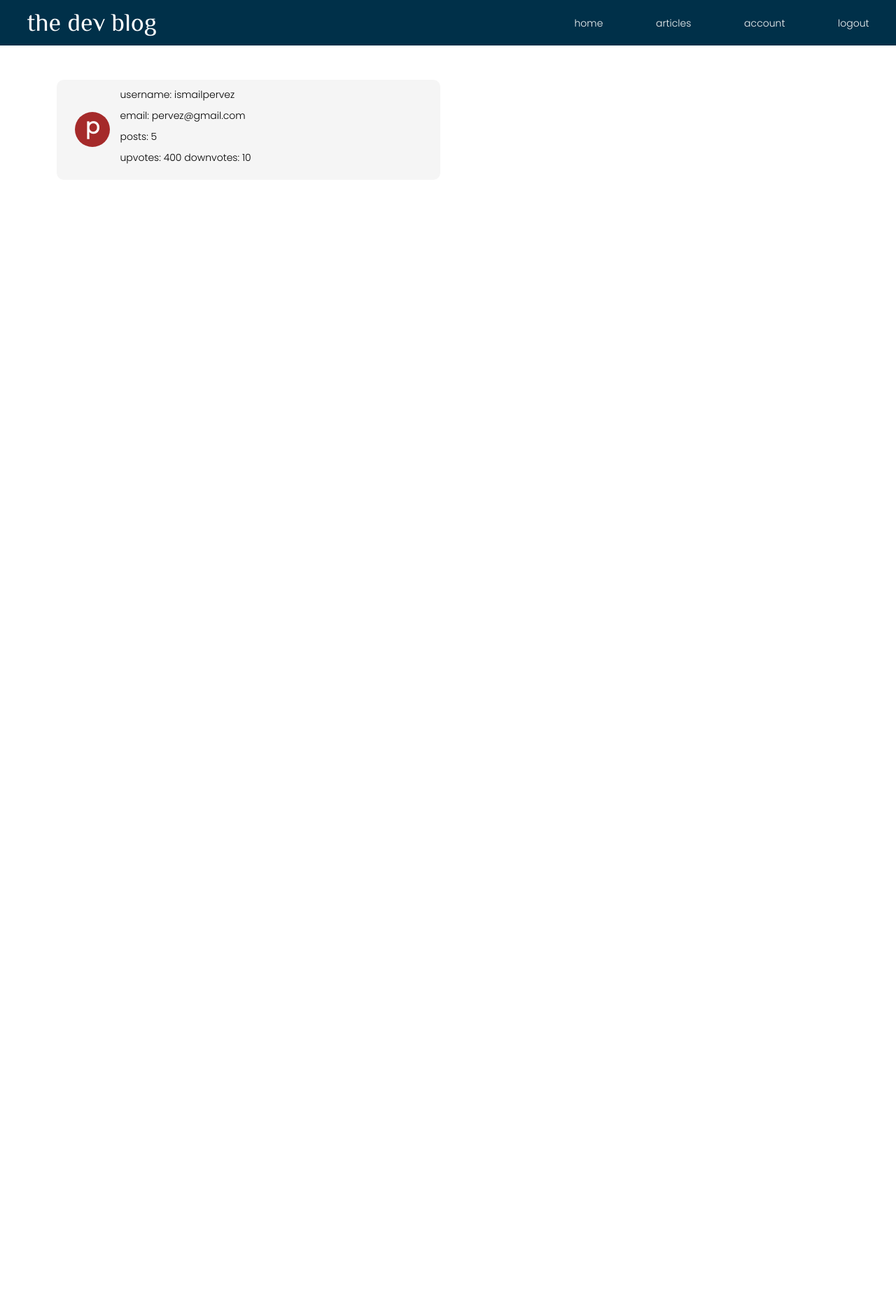
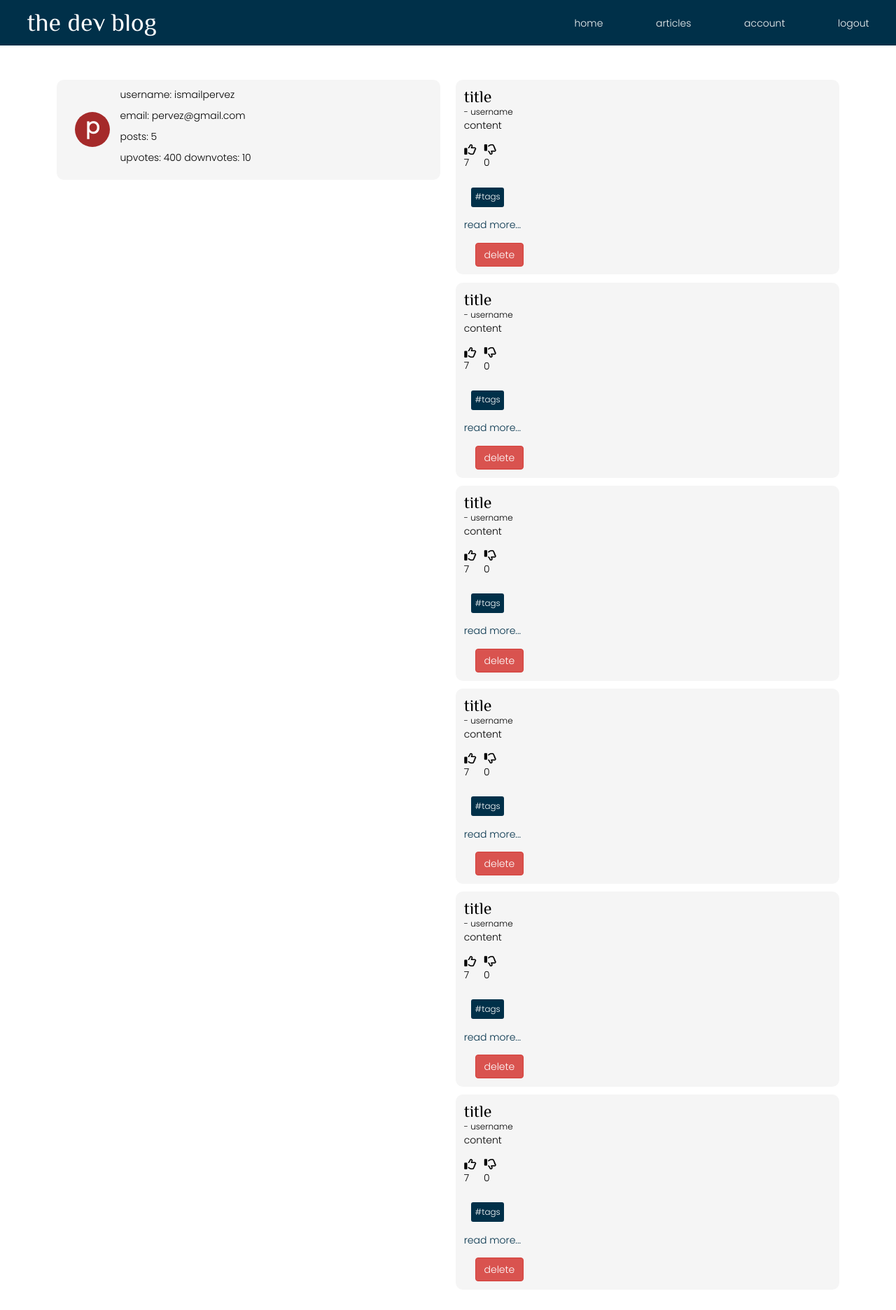
Before and after one commit to ismailPervez/flask-blog, a Flask app: page /account in a window 1280 px wide. Shown: the whole page at 70% size. Run offline with Flask 2, Linux system fonts and the light colour scheme; a user stored in the database is signed in; some libraries are stand-ins or nearby versions.

Commit message:
added a section that displays all user's posts in account page

```diff
--- a/app/static/style.css
+++ b/app/static/style.css
@@ -161,9 +161,10 @@ form {
     grid-template-columns: 1fr 1fr;
 }
 
-.account-container .card {
+.account-container > .card {
     display: grid;
     grid-template-columns: 15% 85%;
+    height: max-content;
 }
 
 .account-container .card .img-container {
@@ -183,3 +184,8 @@ form {
     place-items: center;
     font-size: 30px;
 }
+
+.account-container .posts {
+    height: calc(100vh - 120px);
+    overflow-y: scroll;
+}
--- a/app/templates/account.html
+++ b/app/templates/account.html
@@ -23,6 +23,14 @@
                 <p>upvotes: 400 downvotes: 10</p>
             </div>
         </div>
+        <div class="posts">
+            {{ macro.render_article(1, 'title', 'username', 'content', 7, 0, ['tags'], 'true') }}
+            {{ macro.render_article(1, 'title', 'username', 'content', 7, 0, ['tags'], 'true') }}
+            {{ macro.render_article(1, 'title', 'username', 'content', 7, 0, ['tags'], 'true') }}
+            {{ macro.render_article(1, 'title', 'username', 'content', 7, 0, ['tags'], 'true') }}
+            {{ macro.render_article(1, 'title', 'username', 'content', 7, 0, ['tags'], 'true') }}
+            {{ macro.render_article(1, 'title', 'username', 'content', 7, 0, ['tags'], 'true') }}
+        </div>
     </section>
 </main>
 {% endblock %}
--- a/app/templates/macros.html
+++ b/app/templates/macros.html
@@ -20,11 +20,11 @@
             <small>#{{ tag }}</small>
         {% endfor %}
     </div>
+    <div class="see-more">
+        <a href="/full-post/{{ post_id }}" >read more...</a>
+    </div>
     {% if deleteBtn == 'true' %}
         <a href="/delete/{{ post_id }}" id="delete-btn" class="btn btn-danger">delete</a>
     {% endif %}
-    <div class="see-more">
-        <a href="/full-post/{{ post_id }}" >read more...</a>
-    </div>
 </div>
 {% endmacro %}
```
